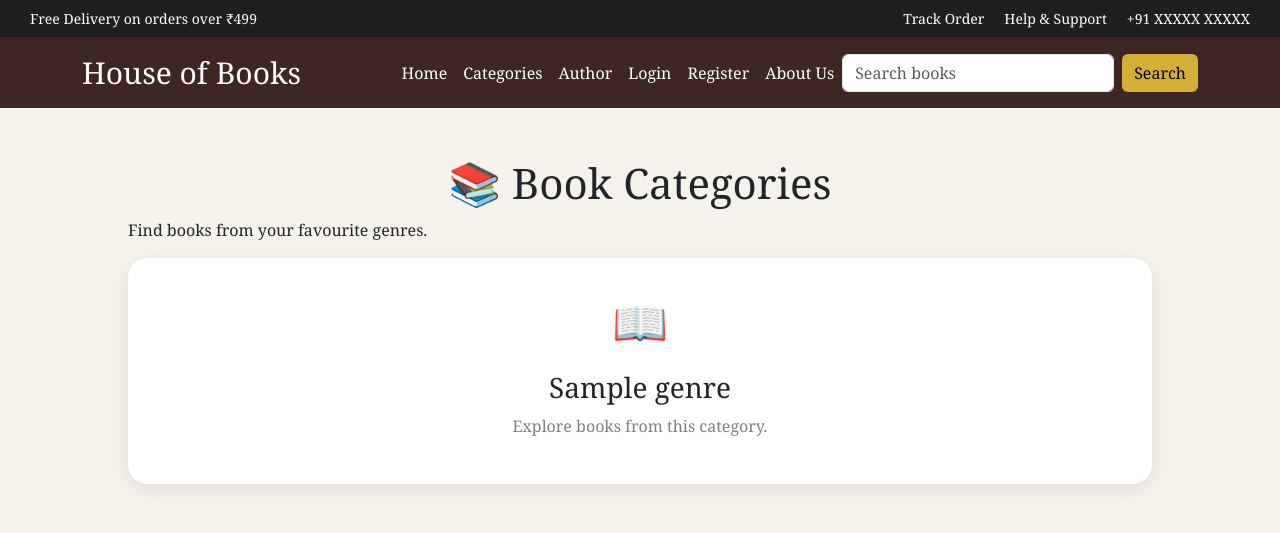
After one commit to abhayrwt27/house-of-books, a Django app: page /categories/ in a window 1280 px wide. The commit adds this page. Shown: the top 533 px of the page. Run offline with Django 5.2, Linux system fonts and the light colour scheme; tables that the repository leaves empty hold one stand-in row (values such as "Sample post"); parts of the project's set-up code (start-up, migrations or seed data) failed here and were passed over.

Commit message:
Make Categories in dashboard working

```diff
--- a/books/static/css/style.css
+++ b/books/static/css/style.css
@@ -394,3 +394,53 @@ body{
 .recommendations h3{
     margin-bottom: 25px;
 }
+
+/* ---------------- CATEGORIES PAGE ---------------- */
+
+.categories-container{
+    padding: 50px 10%;
+}
+
+.categories-title{
+    text-align: center;
+    font-size: 42px;
+    margin-bottom: 10px;
+}
+
+.categories-grid{
+    display: grid;
+
+    grid-template-columns: repeat(auto-fit, minmax(250px, 1fr));
+    gap: 25px;
+}
+
+.category-card{
+    background: white;
+    border-radius: 20px;
+    padding: 30px;
+    text-align: center;
+    box-shadow: 0 5px 20px rgba(0,0,0,0.08);
+    transition: 0.3s ease;
+}
+
+.category-card:hover{
+    transform: translateY(-8px);
+}
+
+.category-icon{
+    font-size: 45px;
+    margin-bottom: 15px;
+}
+
+.category-card h3{
+    margin-bottom: 10px;
+}
+
+.category-card p{
+    color: gray;
+}
+
+.category-link{
+    text-decoration: none;
+    color: inherit;
+}
--- a/books/templates/books/base.html
+++ b/books/templates/books/base.html
@@ -36,7 +36,7 @@
                         <a class="nav-link" href="/">Home</a>
                     </li>
                     <li class="nav-item">
-                        <a class="nav-link" href="#">Categories</a>
+                        <a class="nav-link" href="{% url 'categories' %}">Categories</a>
                     </li>
                     <li class="nav-item">
                         <a class="nav-link" href="#">Author</a>
--- /dev/null
+++ b/books/templates/books/categories.html
@@ -0,0 +1,22 @@
+{% extends 'books/base.html' %}
+{% block content %}
+
+<div class="categories-container">
+    <h1 class="categories-title">📚 Book Categories</h1>
+    <p class="categories-subtitle">Find books from your favourite genres.</p>
+    <div class="categories-grid">
+        {% for genre in genres %}
+        <a href="{% url 'genre_books' genre.id %}" class="category-link">
+            <div class="category-card">
+                <div class="category-icon">📖</div>
+                    <h3>{{ genre.name }}</h3>
+                    <p>Explore books from this category.</p>
+            </div>
+        </a>
+        {% empty %}
+            <p>No categories available.</p>
+        {% endfor %}
+    </div>
+</div>
+
+{% endblock %}
--- a/books/urls.py
+++ b/books/urls.py
@@ -16,4 +16,6 @@ urlpatterns = [
     path("book/<int:book_id>/review/", views.review_book, name="review_book",),
     path("book/<int:book_id>/wishlist/", views.toggle_wishlist, name="toggle_wishlist"),
     path("wishlist/", views.wishlist, name="wishlist"),
+    path("categories/", views.categories, name="categories"),
+    path("categories/<int:genre_id>/", views.genre_books, name="genre_books",),
 ]
--- a/books/views.py
+++ b/books/views.py
@@ -1,5 +1,5 @@
 from django.shortcuts import render, get_object_or_404, redirect
-from .models import Book, Cart, CartItem, Order, OrderItem, Review, Wishlist
+from .models import Book, Cart, CartItem, Order, OrderItem, Review, Wishlist, Genre
 from django.contrib.auth.decorators import login_required
 from .forms import ReviewForm
 from django.db.models import Q
@@ -177,3 +177,21 @@ def wishlist(request):
     wishlist_items = Wishlist.objects.filter(user=request.user).select_related("book")
 
     return render(request, "books/wishlist.html",{"wishlist_items": wishlist_items,},)
+
+def categories(request):
+    genres = Genre.objects.all()
+
+    context = {"genres" : genres}
+
+    return render(request, "books/categories.html", context)
+
+def genre_books(request, genre_id):
+    genre = get_object_or_404(Genre, id = genre_id)
+    books = Book.objects.filter(genre=genre)
+
+    context = {
+        "genre" : genre,
+        "books" : books,
+    }
+
+    return render(request, "books/genre_books.html", context)
```
Also changed, not shown: books/templates/books/genre_books.html (added, +15 -0 lines).
